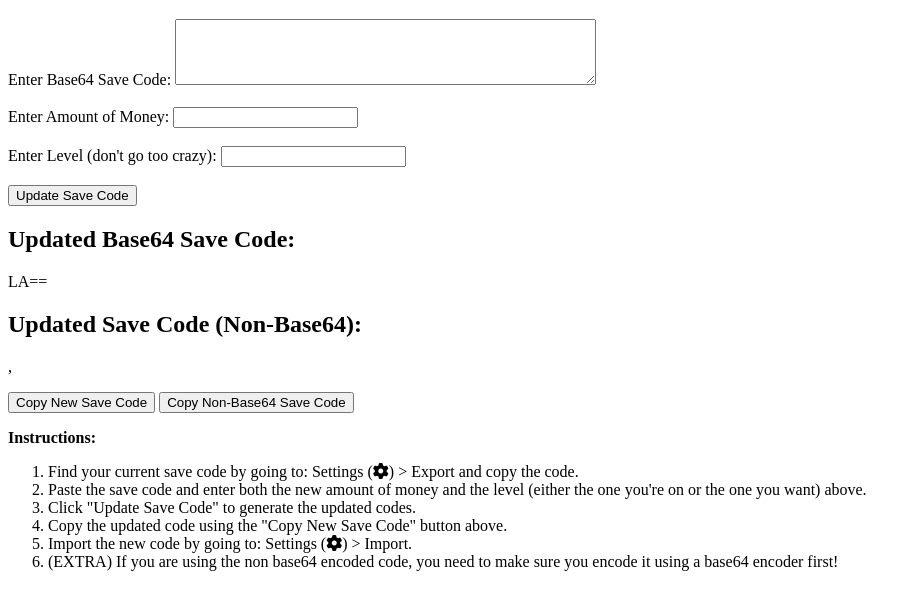
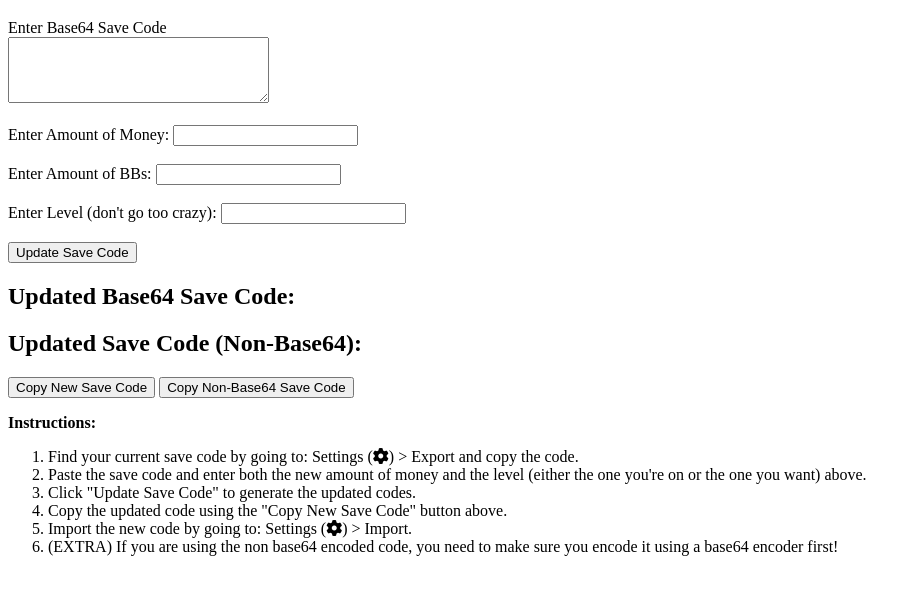
Before and after one commit to JoshAtticus/IdleBreakoutHackTool, a plain HTML site: page index.html in a window 1280 px wide. Both pictures are taken after a click on the button "Update Save Code". Shown: the part 61-670 px from the top of the page, without its empty margins (0-921 px from the left). Drawn offline with Linux system fonts and the light colour scheme.

Commit message:
Allow modding BBs and misc bug fixes

```diff
--- a/index.html
+++ b/index.html
@@ -2,7 +2,6 @@
 <html>
 <head>
     <title>Idle Breakout Hack Tool</title>
-    <!-- Add a link to an icon library (FontAwesome, for example) -->
     <link rel="stylesheet" href="https://cdnjs.cloudflare.com/ajax/libs/font-awesome/6.0.0-beta3/css/all.min.css">
 </head>
 <body>
@@ -19,20 +18,21 @@
                                                     `)
 
             console.log("Hacking tool by JoshAtticus | Version 1.0")
-            console.log("If you didn't get this from https://joshatticus.is-a.dev or https://github.com/JoshAtticus, please delete it and report the site you got this from. ")
+            console.log("If you didn't get this from https://joshatticus.is-a.dev or https://github.com/JoshAtticus/IdleBreakoutHackTool, please delete it and report the site you got this from. ")
         }
 
         doNotSteal()
     </script>
 
-    <label for="saveCode">Enter Base64 Save Code:</label>
-    <textarea id="saveCode" rows="4" cols="50"></textarea><br><br>
+    <label for="saveCode">Enter Base64 Save Code</label>
+    <br>
+    <textarea id="saveCode" rows="4" cols="30"></textarea><br><br>
 
     <label for="money">Enter Amount of Money:</label>
     <input type="text" id="money"><br><br>
 
-    <!-- <label for="money">Enter Amount of BBs (BROKEN) (maximum 10000):</label>
-    <input type="text" id="bb" ><br><br> -->
+    <label for="money">Enter Amount of BBs:</label>
+    <input type="text" id="bb" ><br><br>
 
     <label for="money">Enter Level (don't go too crazy):</label>
     <input type="text" id="level"><br><br>
@@ -64,7 +64,7 @@
             // Get the values from the input fields
             var saveCode = document.getElementById("saveCode").value;
             var money = document.getElementById("money").value;
-            // var bb = document.getElementById("bb").value;
+            var bb = document.getElementById("bb").value;
             var level = document.getElementById("level").value;
 
             // Decode the base64 save code
@@ -75,17 +75,23 @@
 
             // Check if the third value is -inf, and change it to 0 if true
             if (saveArray[2] === "-inf") {
-            saveArray[2] = "0";
-                }
+                saveArray[2] = "0";
+            }
 
             // Update the second value (index 1) with the entered money amount
-            saveArray[1] = money;
+            if (money) {
+                saveArray[1] = money;
+            }
 
             // Update the eigth value (index 7) with the entered BB amount
-            // saveArray[7] = bb;
+            if (bb) {
+                saveArray[104] = bb;
+            }
 
             // Update the first value (index 0) with the entered level
-            saveArray[0] = level;
+            if (level) {
+                saveArray[0] = level;
+            }
 
             // Join the array back into a string
             var updatedSaveCode = saveArray.join(",");
```
